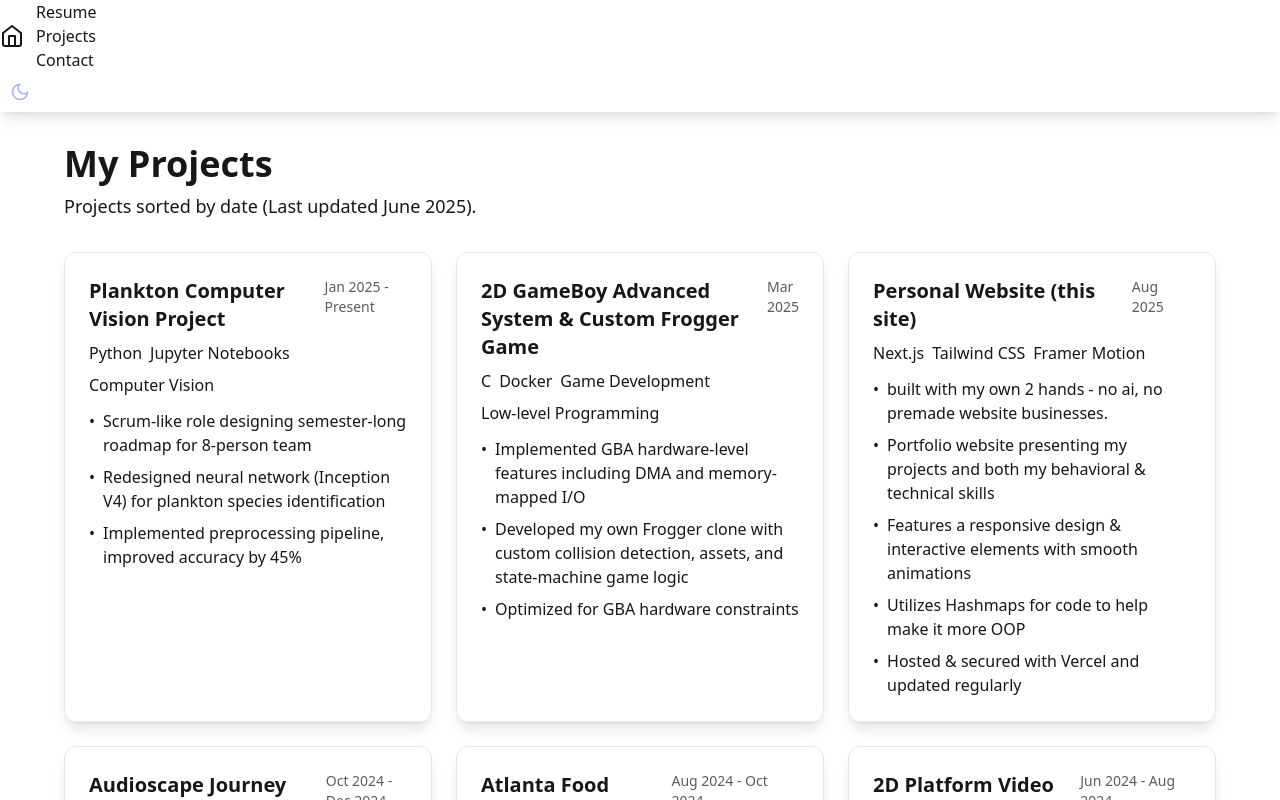
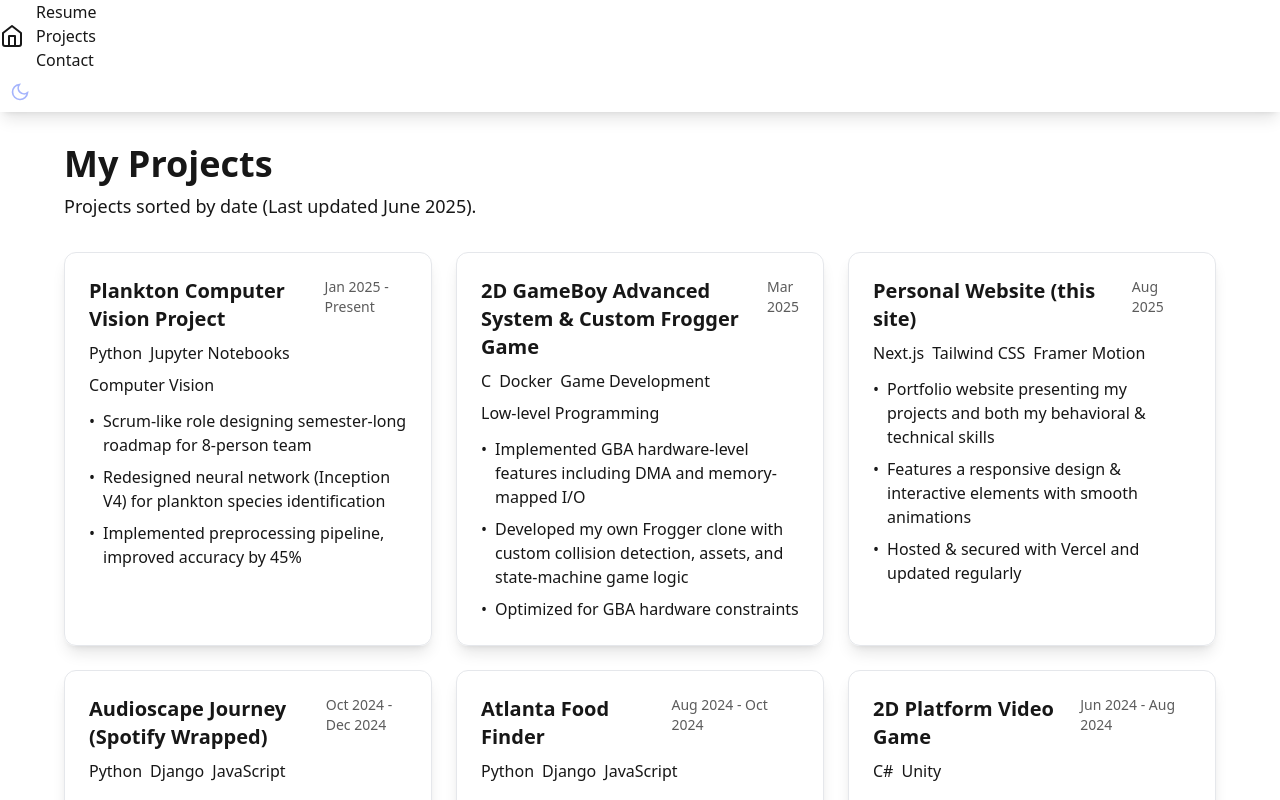
Before and after one commit to thatdudegrantt/personal-site, a Next.js app: page /projects in a window 1280 px wide. Shown: the top 800 px of the page. Built offline with nearby package versions, Linux system fonts and the light colour scheme.

Commit message:
updated wording

```diff
--- a/src/app/projects/page.js
+++ b/src/app/projects/page.js
@@ -26,10 +26,8 @@ export default function Projects() {
             tech: ["Next.js", "Tailwind CSS", "Framer Motion"],
             date: "Aug 2025",
             description: [
-                "built with my own 2 hands - no ai, no premade website businesses.",
                 "Portfolio website presenting my projects and both my behavioral & technical skills",
                 "Features a responsive design & interactive elements with smooth animations",
-                "Utilizes Hashmaps for code to help make it more OOP",
                 "Hosted & secured with Vercel and updated regularly"
             ]
         },
```
